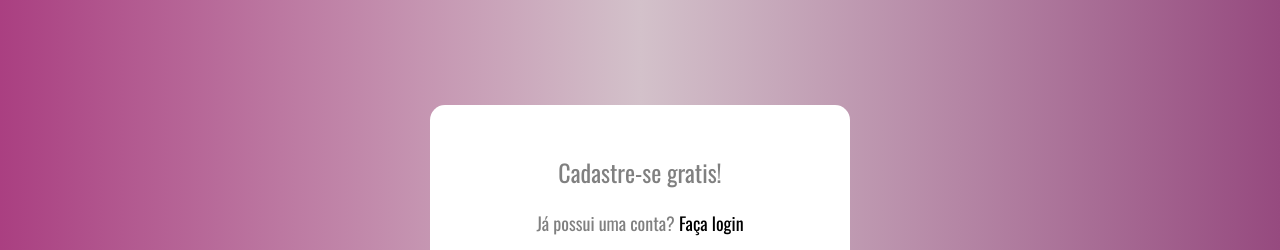
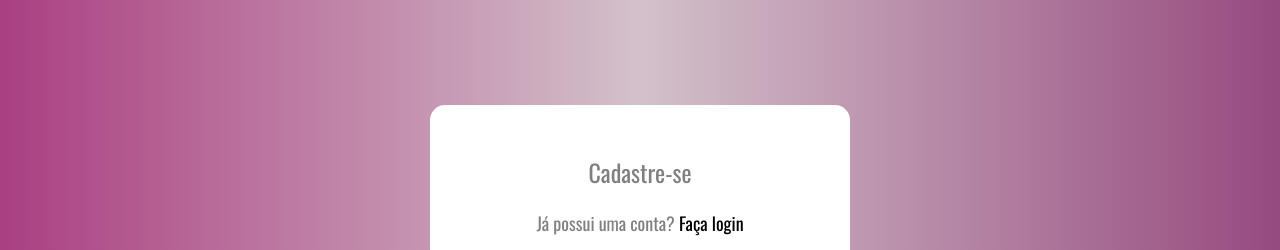
Before and after one commit to InacioSousa/Formulario, a plain HTML site: page index.html in a window 1280 px wide. Shown: the top 250 px of the page. Drawn offline with nearby package versions, Linux system fonts and the light colour scheme.

Commit message:
Ajustes no formulário

```diff
--- a/index.html
+++ b/index.html
@@ -16,7 +16,7 @@
 
     <section>
         <div class="formulario">
-            <h1 class="titulo">Cadastre-se gratis!</h1>
+            <h1 class="titulo">Cadastre-se</h1>
             <p class="titulo-p">Já possui uma conta? <a href="#" class="link">Faça login</a></p>
         <form>
             <input type="text" name="nick" id="nick" placeholder="Usuário" class="input">
```
